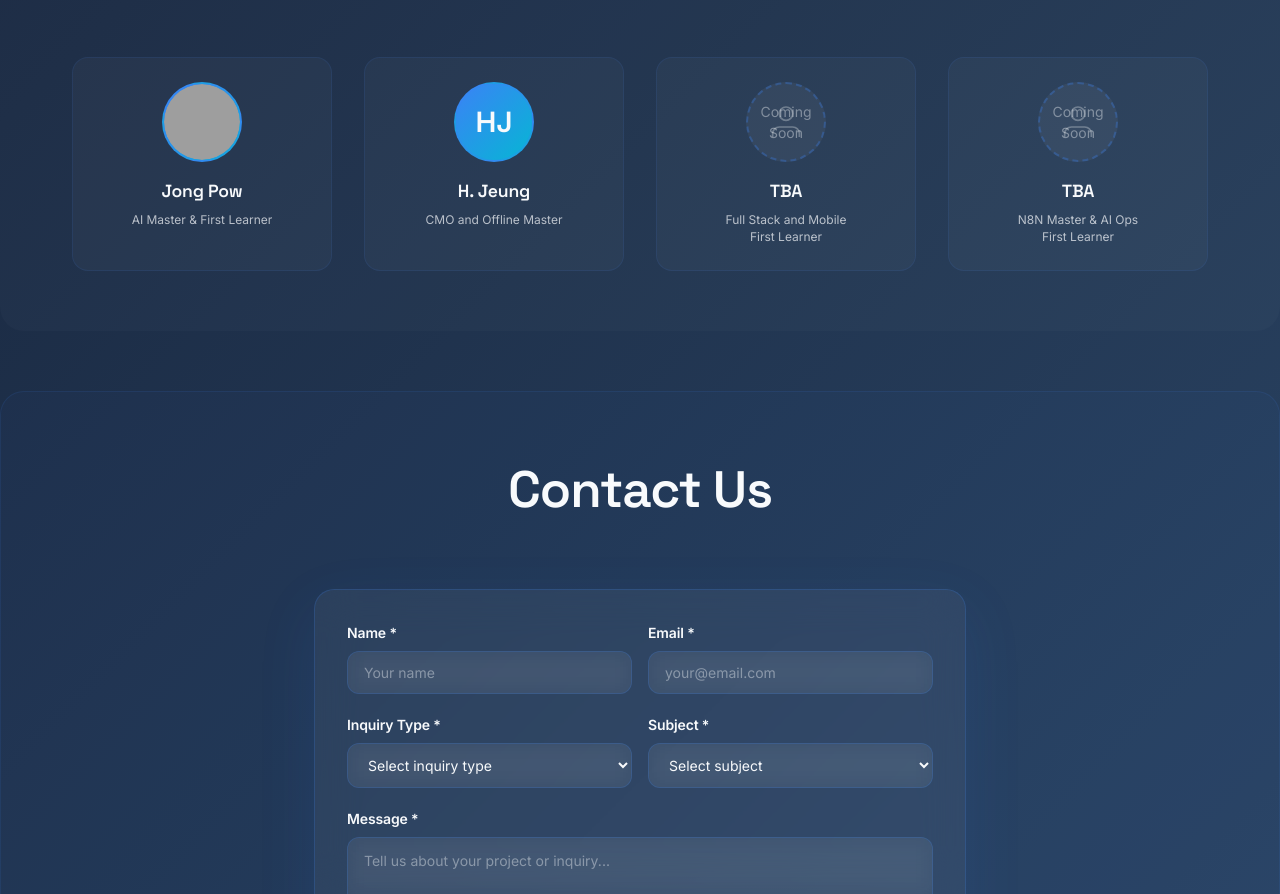
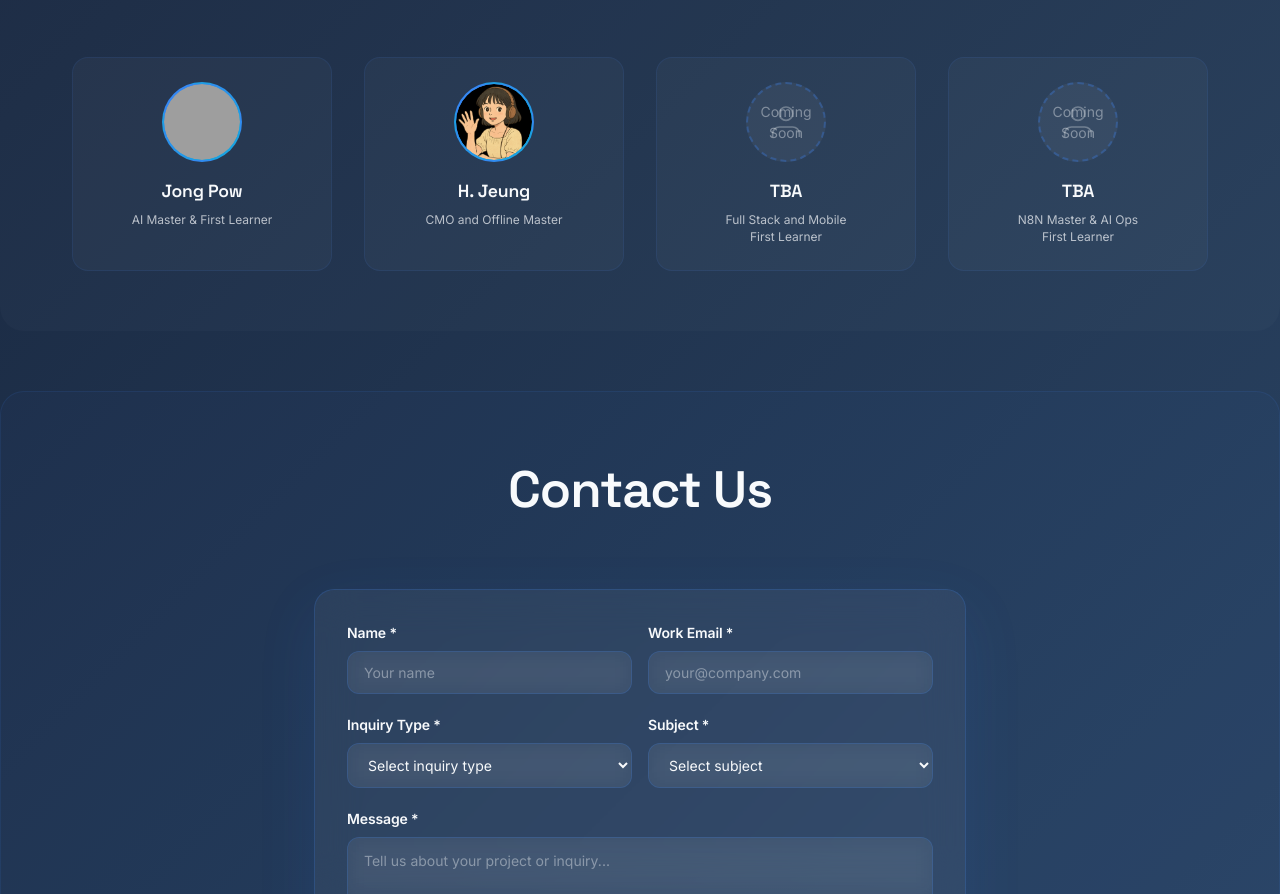
Before and after one commit to hongsw/labs.baryon.ai, a plain HTML site: page index.html in a window 1280 px wide. Shown: the part 2460-3354 px from the top of the page. Drawn offline with nearby package versions, Linux system fonts and the light colour scheme; grey boxes are pictures that could not be loaded; animation ran at ten frames a second.

Commit message:
🎨 UI Improvements and Content Updates
✨ Enhancements:
- Centered concept card icons in Fundamental Architecture section
- Added auto margins and width fit-content for perfect alignment
- Updated team member image reference to 2.jpeg
- Changed email field to 'Work Email' for professional clarity
- Updated form field ID and name to work_email for consistency

🔧 CSS Improvements:
- Enhanced .concept-icon styling with text-align center
- Better visual hierarchy and professional appearance

```diff
--- a/index.html
+++ b/index.html
@@ -249,8 +249,10 @@
 
         .concept-icon {
             font-size: 3rem; /* Reduced */
-            margin-bottom: 24px; /* Reduced */
+            margin: 0 auto 24px auto; /* Reduced - centered with auto margins */
             display: block;
+            text-align: center;
+            width: fit-content;
         }
 
         .concept-card h3 {
@@ -883,7 +885,7 @@
 
                 <div class="team-member">
                     <div class="member-avatar">
-                        <img src="KakaoTalk_Photo_2025-06-29-17-26-37.jpeg" alt="H. Jeung" onerror="this.style.display='none'; this.parentNode.innerHTML='HJ';">
+                        <img src="2.jpeg" alt="H. Jeung" onerror="this.style.display='none'; this.parentNode.innerHTML='HJ';">
                     </div>
                     <h3 class="member-name">H. Jeung</h3>
                     <p class="member-role">CMO and Offline Master</p>
@@ -929,13 +931,13 @@
                     </div>
 
                     <div class="form-group">
-                        <label class="form-label" for="email">Email *</label>
+                        <label class="form-label" for="email">Work Email *</label>
                         <input
                             type="email"
-                            id="email"
-                            name="email"
+                            id="work_email"
+                            name="work_email"
                             class="form-input required-field"
-                            placeholder="your@email.com"
+                            placeholder="your@company.com"
                             required
                         >
                         <div class="form-error" id="emailError"></div>
```
Also changed, not shown: 2.jpeg (renamed from imgs/KakaoTalk_Photo_2025-06-29-17-26-37.jpeg), 2 other files.
